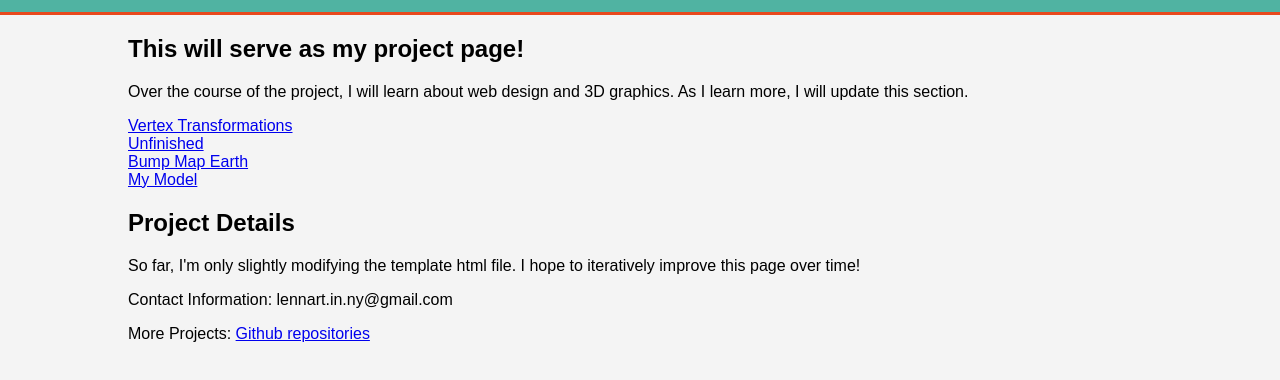
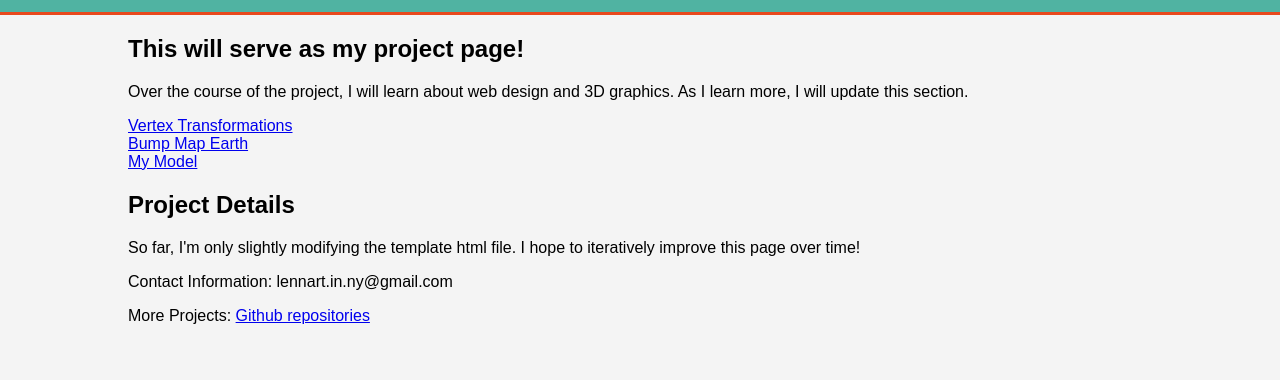
Before and after one commit to Lennart-Martens/Lennart-Martens.github.io, a plain HTML site: page index.html in a window 1280 px wide. Shown: the part 88-468 px from the top of the page. Drawn offline with Linux system fonts and the light colour scheme.

Commit message:
Unfinished

```diff
--- a/index.html
+++ b/index.html
@@ -76,7 +76,7 @@
 
         <section id="js_progression">
             <a href="JS_demos/Demo02.html">Vertex Transformations</a> <br>
-            <a href="JS_demos/class03.html">Unfinished</a> <br>
+            <!-- <a href="JS_demos/class03.html">Unfinished</a> <br> -->
             <a href="JS_demos/class04.html">Bump Map Earth</a> <br>
             <a href="JS_demos/class05_1.html">My Model</a>
         </section>
```
